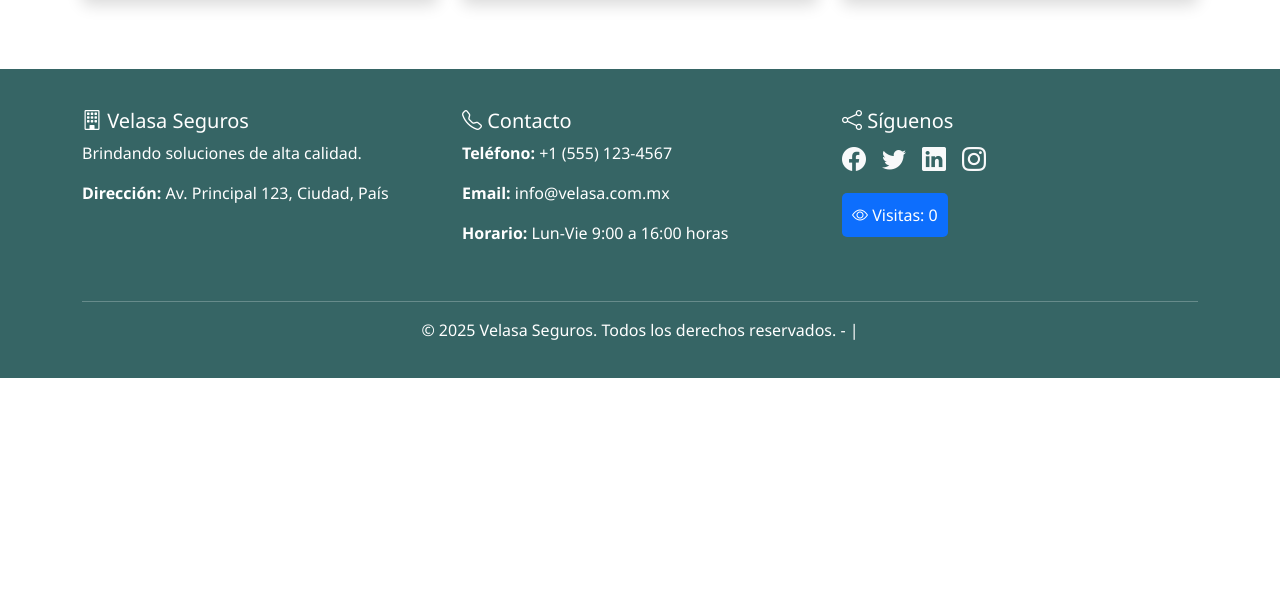
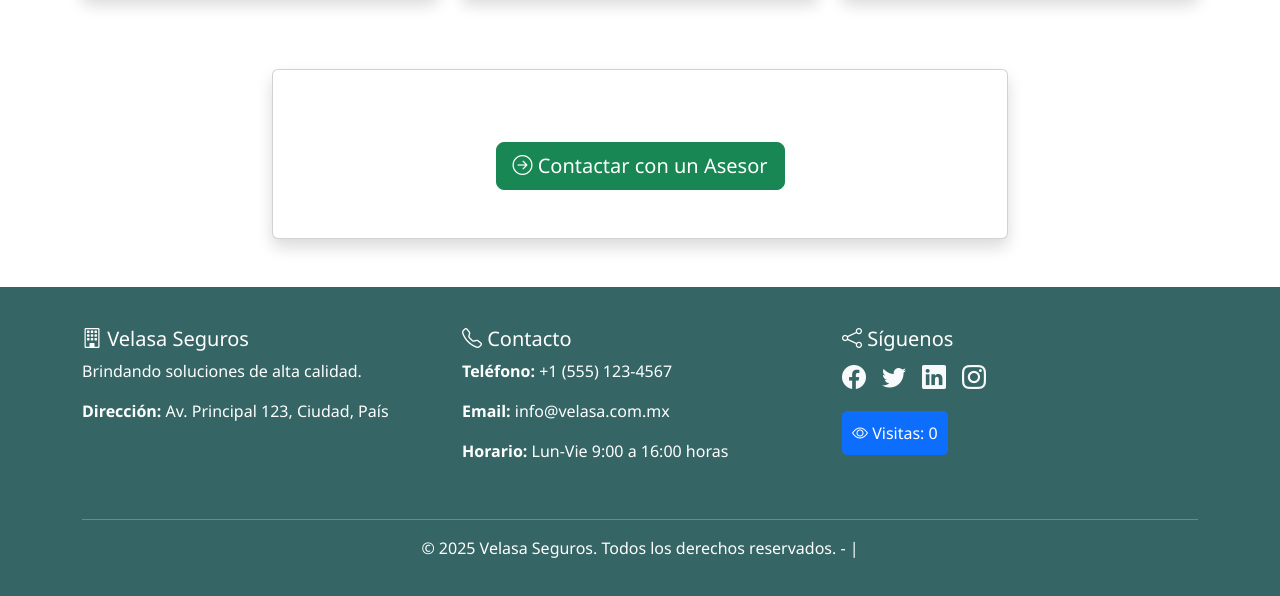
Before and after one commit to torcodeserv/velasaseguros, a plain HTML site: page services.html in a window 1280 px wide. Shown: the part 3153-3749 px from the top of the page. Before the commit the page ends 3531 px from the top, so only its background shows below. Drawn offline with nearby package versions, Linux system fonts and the light colour scheme.

Commit message:
Add files via upload

```diff
--- a/services.html
+++ b/services.html
@@ -328,6 +328,23 @@
         </div>
     </div>
 
+    <div class="container my-5">
+        <div class="row">
+            <div class="col-lg-8 mx-auto">
+                <div class="card shadow">
+                    <div class="card-body p-5">
+
+                        <div class="text-center mt-4">
+                            <a href="contact.html" class="btn btn-success btn-lg">
+                                <i class="bi bi-arrow-right-circle"></i> Contactar con un Asesor
+                            </a>
+                        </div>
+                    </div>
+                </div>
+            </div>
+        </div>
+    </div>
+
     <!-- Footer -->
     <footer class="footer mt-5">
         <div class="container">
```
